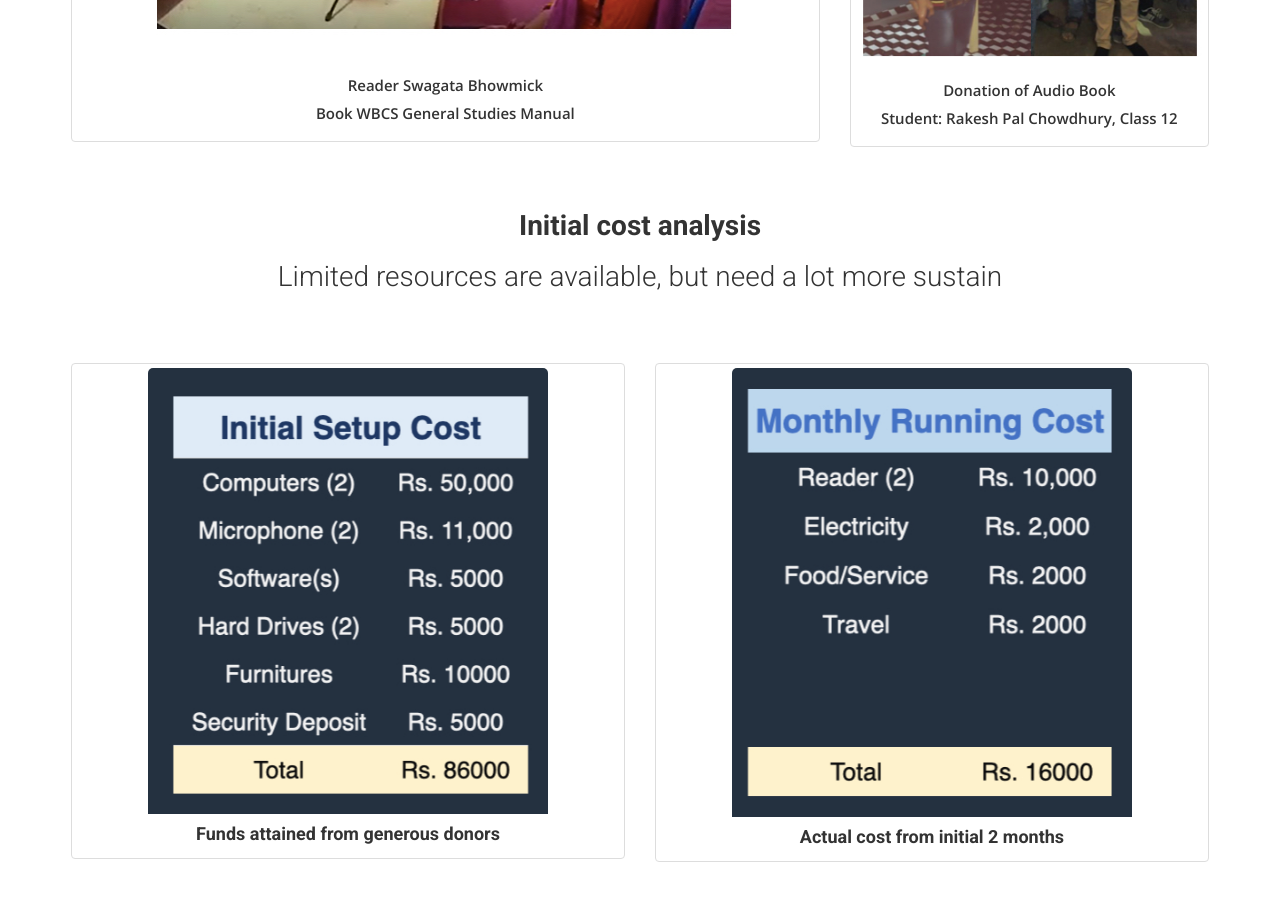
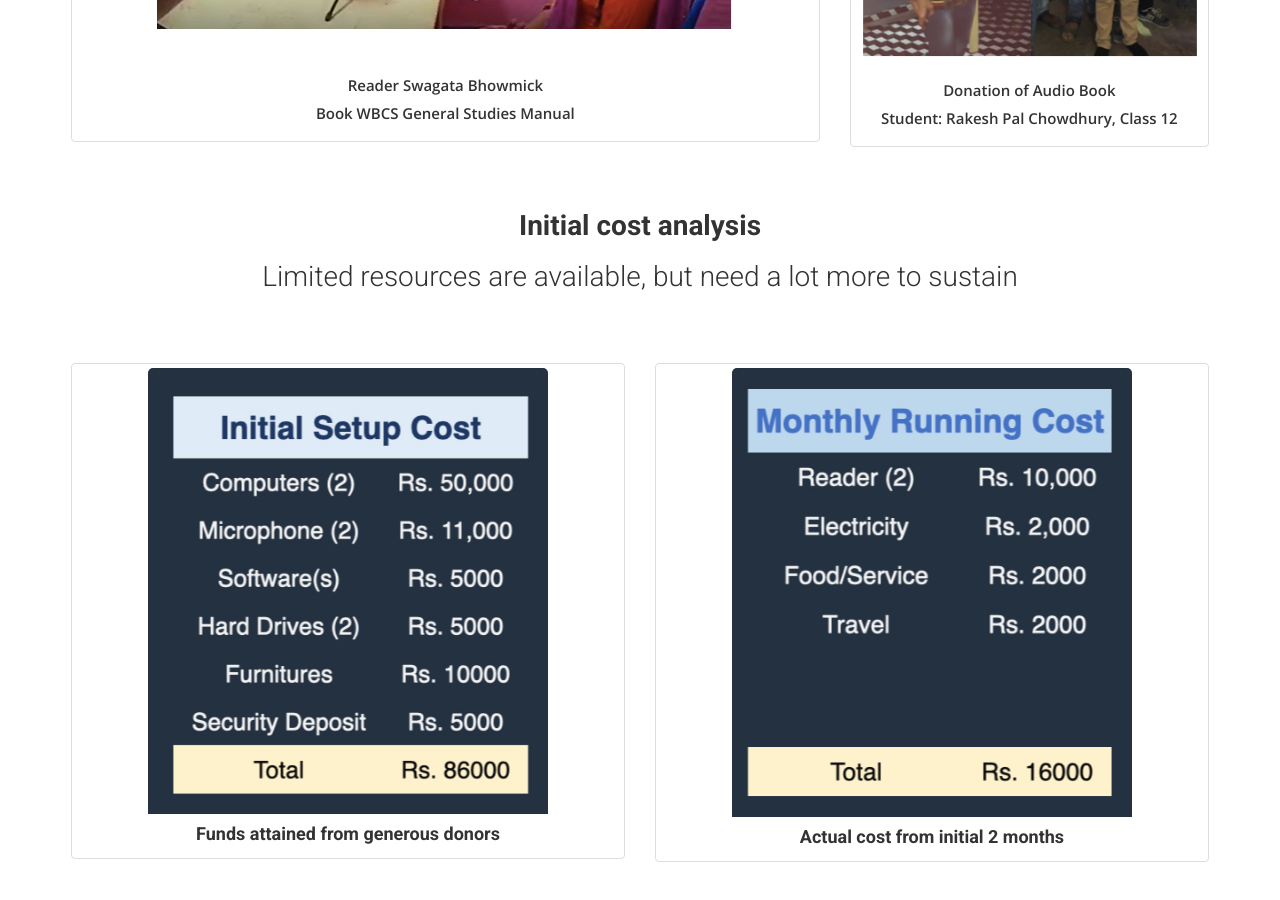
Before and after one commit to rajibmaitra/voiceofbooks, a Jekyll site: the page built from projects.html, in a window 1280 px wide and 900 px high, scrolled down 2544 px. Built offline with Jekyll 4.4.1, drawn with Linux system fonts in a browser that asks for light colours; nearby versions of some CDN libraries; some web fonts are replaced; comment, search, counter and statistics services are not loaded; a style sheet for code colours, icons or effects is not loaded.

Commit message:
spelling check

```diff
--- a/_includes/project-cost.html
+++ b/_includes/project-cost.html
@@ -3,13 +3,13 @@
       <div class="row">
         <div class="section-title">
           <h2>Initial cost analysis</h2>
-          <h3>Limited resources are available, but need a lot more sustain</h3>
+          <h3>Limited resources are available, but need a lot more to sustain</h3>
         </div>
       </div>
       <div class="row ">
         <div class="col-sm-6">
           <div class="thumbnail">
-            <img src="img/cost1.jpg" alt="The soulds" width="400" height="400">
+            <img src="img/cost1.jpg" alt="The souls" width="400" height="400">
             <p></p>
             <h4><strong>Funds attained from generous donors </strong></h4>
           </div>
```
